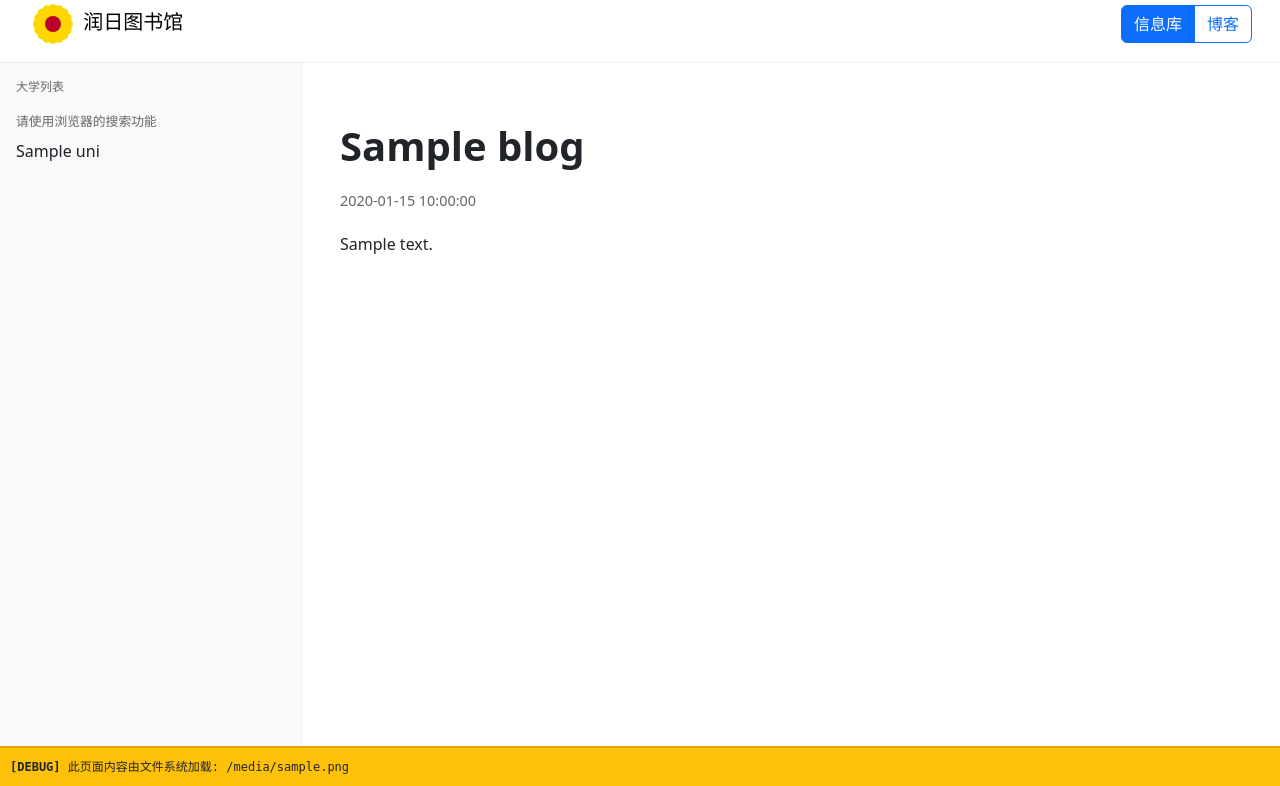
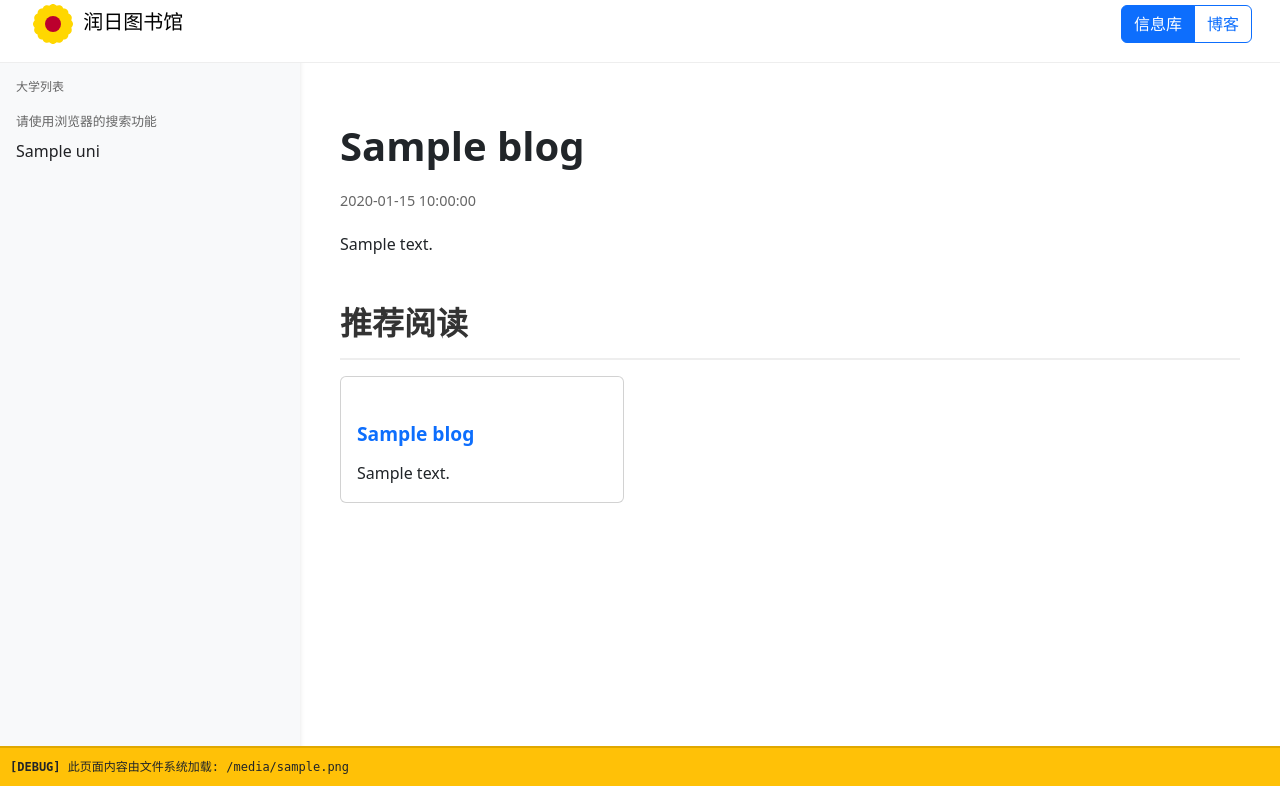
Before and after one commit to wengzhiwen/RunJPLib, a Flask app: template templates/content_blog.html in a window 1280 px wide. Shown: the part 14-800 px from the top of the page. Run offline with Flask 2, Linux system fonts and the light colour scheme; the template is opened without the code that fills it: most values are stand-ins (such as "Sample title", 1, 10 or a date in 2020).

Commit message:
恢复博客详情页推荐阅读功能，添加推荐阅读数据获取逻辑

```diff
--- a/routes/blog.py
+++ b/routes/blog.py
@@ -367,11 +367,17 @@ def blog_detail_route(url_title):
         recommended_blogs = get_weighted_recommended_blogs_with_summary(10)
         return render_template('404.html', mode='blog', blogs=all_blogs_for_sidebar, recommended_blogs=recommended_blogs), 404
 
+    # 获取推荐阅读数据，排除当前博客
+    recommended_blogs = get_weighted_recommended_blogs_with_summary(3)
+    # 过滤掉当前博客，避免推荐自己
+    recommended_blogs = [b for b in recommended_blogs if b['url_title'] != url_title]
+
     return render_template(
         'content_blog.html',
         mode='blog',
         blogs=all_blogs_for_sidebar,
         blog=blog,
         content=blog['content'],
+        recommended_blogs=recommended_blogs,
         debug_file_path=None  # 文件路径不再适用
     )
--- a/templates/content_blog.html
+++ b/templates/content_blog.html
@@ -7,6 +7,28 @@
 </div>
 
 {{ content | safe }}
+
+{% if recommended_blogs %}
+<section class="recommended-reading mt-5">
+    <h2>推荐阅读</h2>
+    <div class="row row-cols-1 row-cols-md-2 row-cols-lg-3 g-4 mb-5">
+        {% for blog in recommended_blogs %}
+        <div class="col">
+            <div class="card h-100">
+                <div class="card-body">
+                    <h3 class="card-title">
+                        <a href="{{ url_for('blog_detail', title=blog.url_title) }}">
+                            {{ blog.title }}
+                        </a>
+                    </h3>
+                    <p class="card-text">{{ blog.summary }}</p>
+                </div>
+            </div>
+        </div>
+        {% endfor %}
+    </div>
+</section>
+{% endif %}
 
 {% if debug_file_path %}
 <div style="position: fixed; bottom: 0; left: 0; width: 100%; background-color: #ffc107; padding: 10px; border-top: 2px solid #e0a800; font-family: monospace; font-size: 12px; z-index: 9999;">
```
Also changed, not shown: docs/CHANGELOG.md.
